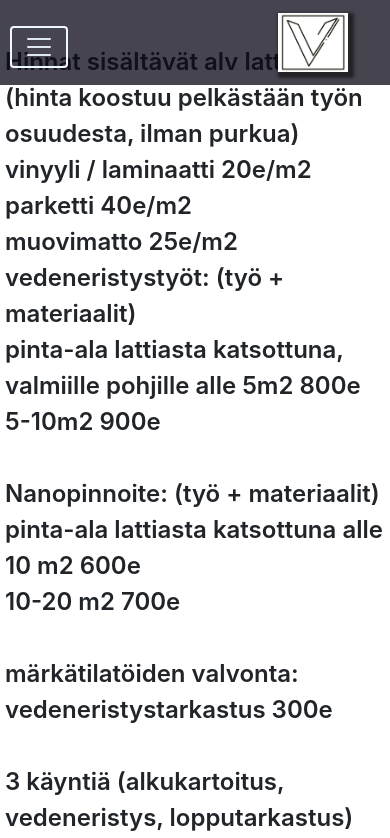
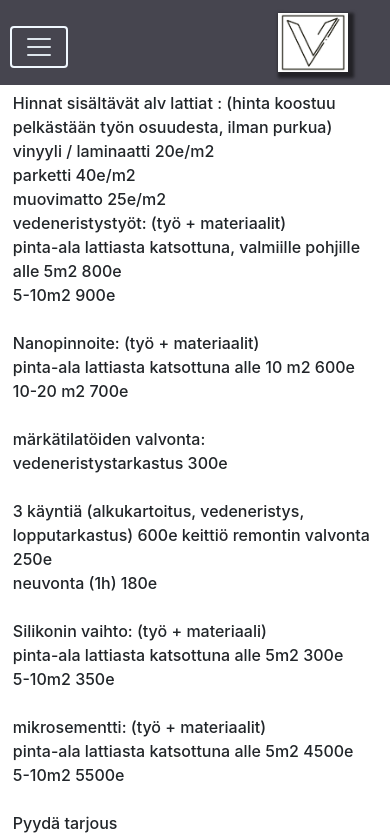
Before and after one commit to juriki/juriki.github.io, a React (Create React App) app: page /about in a window 390 px wide. Shown: the top 838 px of the page. Built offline with nearby package versions, Linux system fonts and the light colour scheme.

Commit message:
css BugFix

```diff
--- a/src/AboutPage/Aboute.css
+++ b/src/AboutPage/Aboute.css
@@ -9,3 +9,18 @@ p
     padding-top: 10%;
     font-size: xx-large;
 }
+
+
+@media screen and (max-width: 767px) {
+
+    .test{
+        padding-top: 22%;
+padding-inline: 2%;
+    }
+    p
+{
+    font-size: medium;
+    font-weight: 500;
+    padding-top: 10%;
+}
+}
--- a/src/ContactsPage/ContactPage.css
+++ b/src/ContactsPage/ContactPage.css
@@ -2,3 +2,13 @@
 
     padding-top: 200px;
 }
+
+
+
+
+@media screen and (max-width: 767px) {
+
+    .logo{
+        width: 100%;
+    }
+}
--- a/src/ContactsPage/Contacts.jsx
+++ b/src/ContactsPage/Contacts.jsx
@@ -11,7 +11,7 @@ function Contacts() {
                 <Form />
             </div>
             <div>
-                <img src='VladLogo.png' alt="nice"  />
+                <img className='logo' src='VladLogo.png' alt="Logo"  />
             </div>
 
             <div>
--- a/src/Footer/footer.jsx
+++ b/src/Footer/footer.jsx
@@ -3,8 +3,12 @@ import React from 'react';
 function Footer() {
     return (
         <div className="Footer" >
-                Puhelin : 040-000 00 00 <br/>
-                Sähköposti vlad_lahna@gmail.cooom
+               <a href='tel:+35840000000'>
+               Puhelin : 040-000 00 00
+                </a> <br/>
+                <a href='mailto: lahna.vladislav@gmail.com'>
+                Sähköposti lahna.vladislav@gmail.com
+                </a>
         </div>
     );
 }
```
